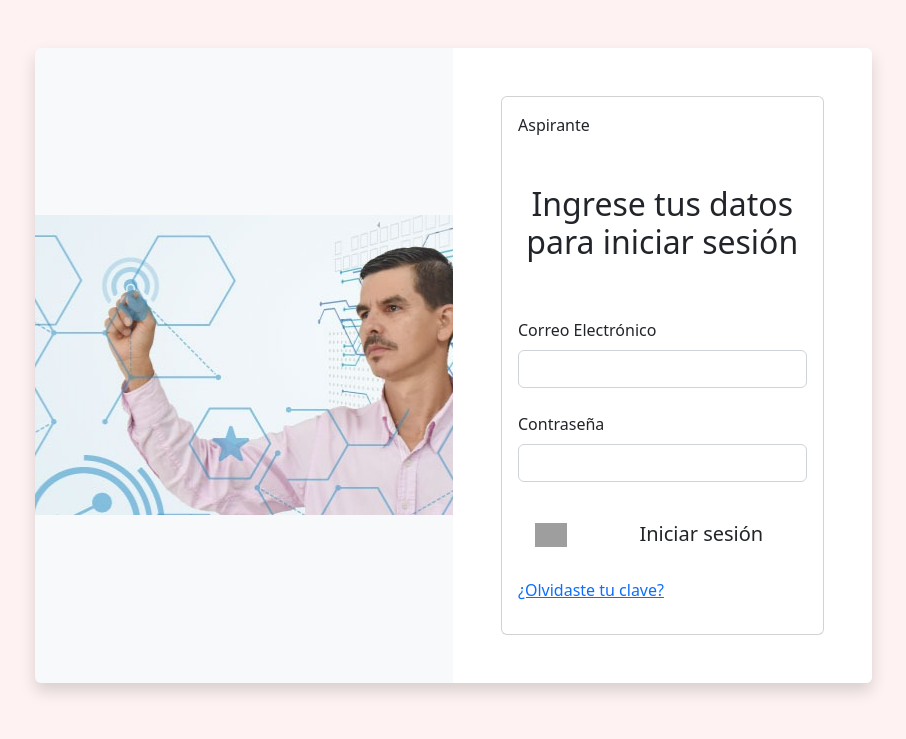
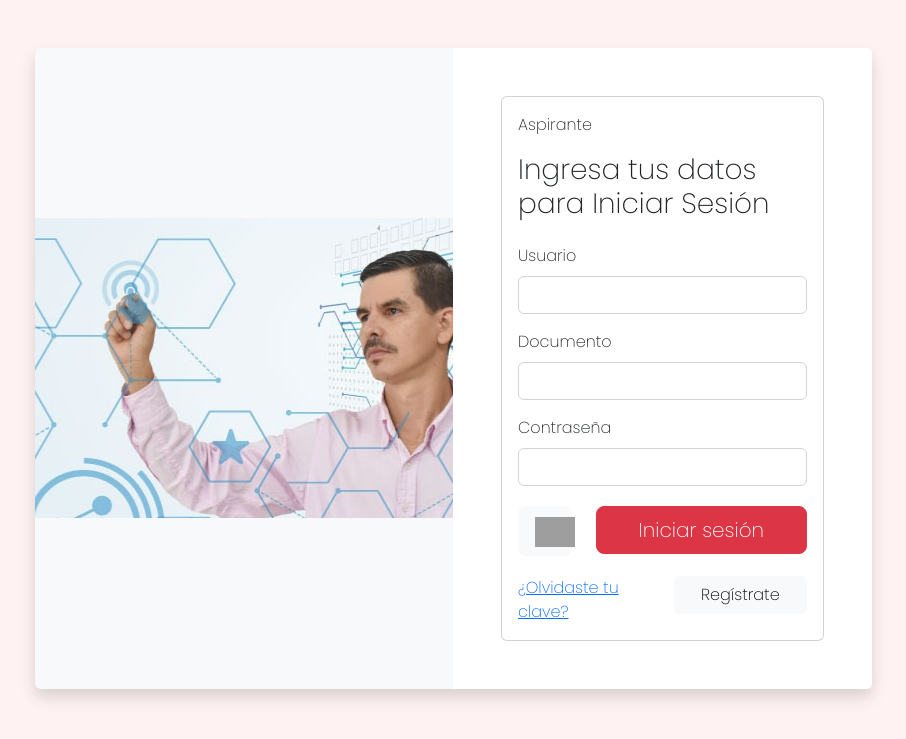
Before and after one commit to JulianRivers/PAM-proyecto-web, a Django app: page / in a window 1280 px wide. Shown: the top 739 px of the page, without its empty margins (187-1093 px from the left). Run offline with Django 4.2, Linux system fonts and the light colour scheme; some libraries are stand-ins or nearby versions; grey boxes are pictures that could not be loaded.

Commit message:
Cambios en login

```diff
--- a/static/css/styles.css
+++ b/static/css/styles.css
@@ -1,3 +1,8 @@
+@import url('https://fonts.googleapis.com/css2?family=Poppins:wght@100;200&display=swap');
+*{
+    font-family: 'Poppins', sans-serif;
+}
+
 body{
     background: #FEF2F2;
 }
@@ -7,3 +12,6 @@ body{
     background-position: center center;
     background-repeat: no-repeat;
 }
+
+.container{
+    margin-bottom: 3%;}
--- a/templates/layouts/base.html
+++ b/templates/layouts/base.html
@@ -21,6 +21,7 @@
         {% endblock %}
     </div>
 </body>
+
 <script src="https://cdn.jsdelivr.net/npm/bootstrap@5.2.2/dist/js/bootstrap.bundle.min.js"
     integrity="sha384-OERcA2EqjJCMA+/3y+gxIOqMEjwtxJY7qPCqsdltbNJuaOe923+mo//f6V8Qbsw3"
     crossorigin="anonymous"></script>
--- a/templates/layouts/login.html
+++ b/templates/layouts/login.html
@@ -5,21 +5,23 @@
 {% block body %}
 <div class="container w-75 bg-light mt-5 rounded shadow">
     <div class="row align-items-stretch">
-        <div class="col bg d-none d-lg-block col-md-5 col-lg-5 col-xl-6 rounded">
-        </div>
+        <div class="col bg d-none d-lg-block col-md-5 col-lg-5 col-xl-6 rounded"></div>
         <div class="col bg-white p-5 rounded-end">
             <div class="card">
                 <div class="card-body">
                     <span>{% block usuario %} {% endblock %}</span>
-                    <h2 class="text-center py-5">Ingrese tus datos para iniciar sesión</h2>
+                    <h3 class="text py-3">Ingresa tus datos para Iniciar Sesión</h3>
                     <form action="#" method="POST">
                         <div class="form-group">
-                            <div class="mb-4">
-                                <label for="email" class="form-label">Correo Electrónico</label>
+                            <div class="mb-3">
+                                <label for="email" class="form-label">Usuario</label>
                                 <input type="email" class="form-control" name="email">
                             </div>
-                            <div class="form-group">
-                                <div class="mb-4">
+                            <div class="mb-3">
+                                <label for="documento" class="form-label">Documento</label>
+                                <input type="text" class="form-control" name="documento">
+                            </div>
+                            <div class="mb-3 ">
                                     <label for="password" class="form-label">Contraseña</label>
                                     <input type="password" class="form-control" name="password">
                             </div>
@@ -28,25 +30,25 @@
                             <div class="d-grid">
                                 <div class="row">
                                     <div class="col col-lg-3">
-                                            <button type="submit" class="btn btn-lg  w-100 my-1">
+                                        <button type="button" class="btn btn-light btn-lg  w-100 my-1">
                                             <div>
                                                 <img src="https://divisist2.ufps.edu.co/assets/img/google/google.png"
-                                                        alt="Google" width="32">
+                                                    alt="Google" height="30">
                                             </div>
                                         </button>
                                     </div>
                                     <div class="col col-lg-9">
-                                            <button type="submit" class="btn btn-lg w-100 my-1">Iniciar
-                                                sesión
-                                            </button>
+                                        <button type="button" class="btn btn-danger btn-lg w-100 my-1">Iniciar sesión</button>
                                     </div>
                                 </div>
                             </div>
                         </div>
-                            <div class="form-group">
-                                <div class="my-3">
+                        <div class="row mt-3">
+                            <div class="col col-lg-6">
                                 <a href="#">¿Olvidaste tu clave?</a>
                             </div>
+                            <div class="col col-lg-6">
+                                <button type="button" class="btn btn-light w-100">Regístrate</button>
                             </div>
                         </div>
                     </form>
```
Also changed, not shown: templates/registrarse.html (+63 -17 lines). Lines whose indentation alone changed are shown as unchanged.
